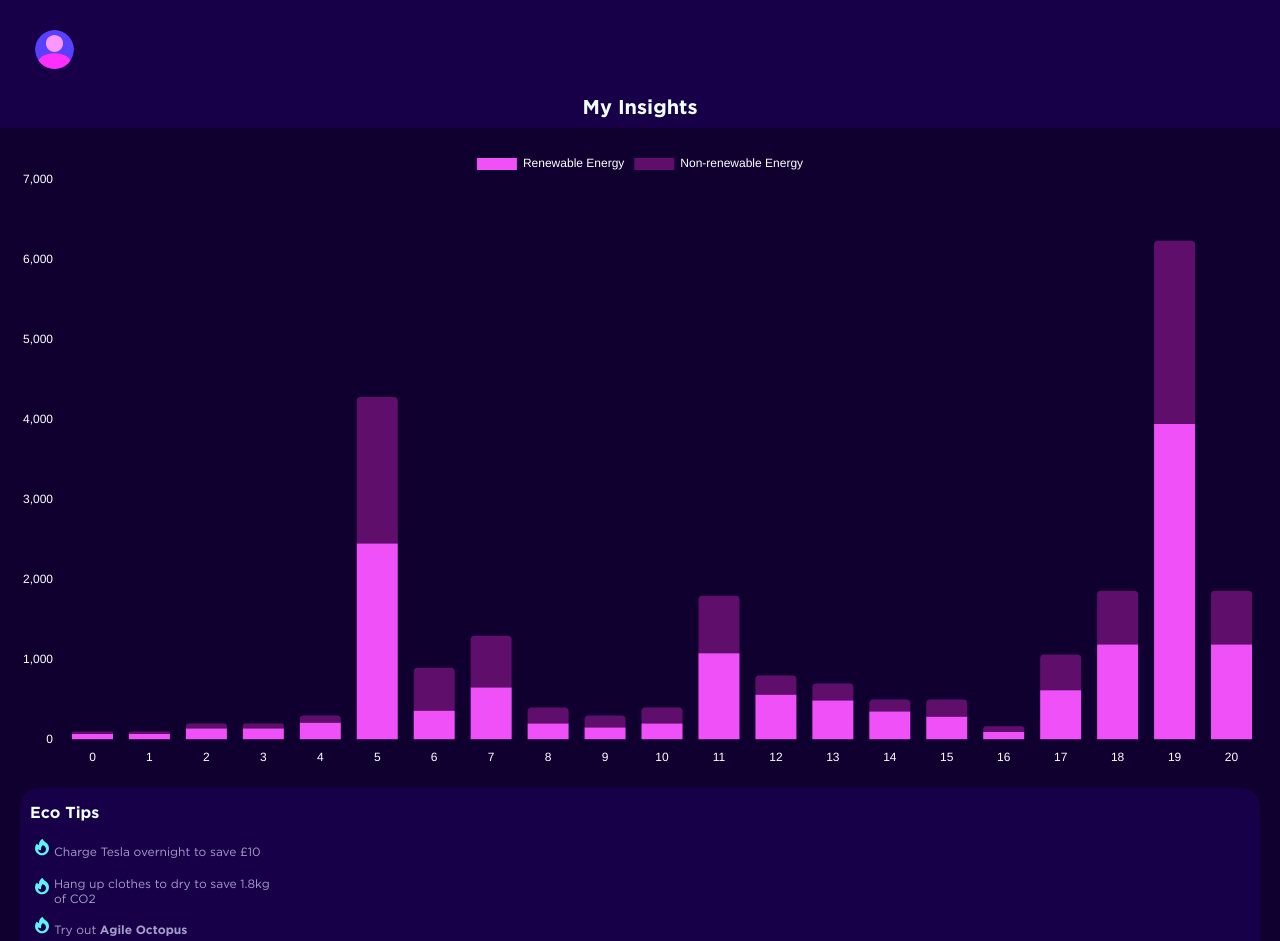
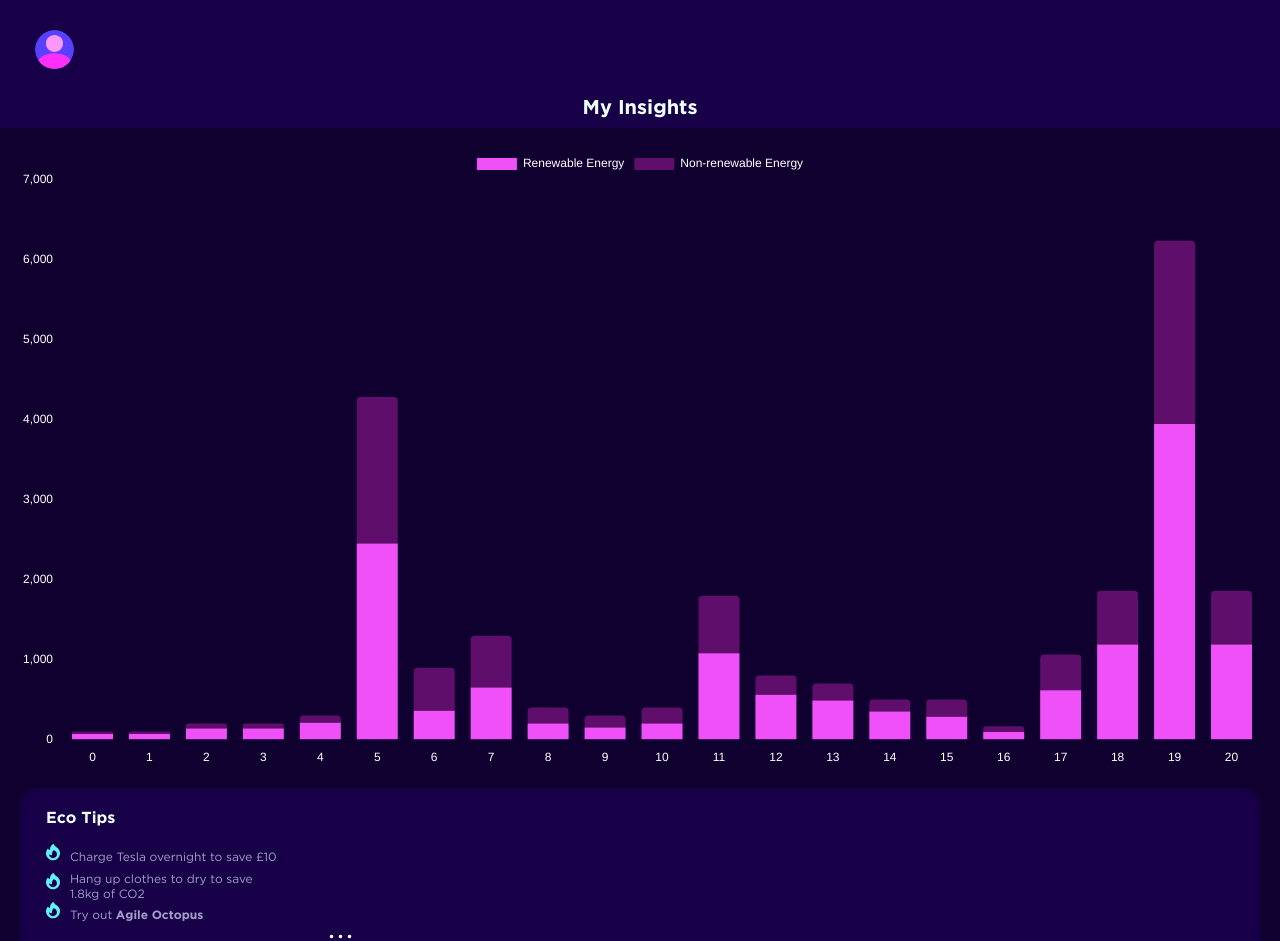
Before and after one commit to mescad/octopus-energy--project-client, a React (Create React App) app: page / in a window 1280 px wide. Shown: the top 941 px of the page. Built offline with nearby package versions, Linux system fonts and the light colour scheme.

Commit message:
style fixes to info box

```diff
--- a/src/components/Infosection/Infosection.scss
+++ b/src/components/Infosection/Infosection.scss
@@ -24,6 +24,9 @@
         font-weight:100;
         font-style: normal;
         font-size:1.6rem;
+        padding-left:1.6rem;
+        margin-bottom: 0.8rem;
+        margin-top: 2.1rem;
     }
 
   }
@@ -49,7 +52,8 @@
         list-style: none;
         width: 250px;
         text-align:left;
-        padding-left:.5rem;
+        padding-left:1.6rem;
+        margin-bottom:0;
 
         &-p{
             line-height: 1.2;
@@ -68,13 +72,13 @@
 
 
         &--icon{
-            margin-right:0.5rem;
+            margin-right:1rem;
 
         }
     }
 
     &-reclistitem{
-        padding-bottom:1rem;
+
         display:flex;
         align-items:center;
     }
@@ -107,5 +111,5 @@
     width: 100%;
     display: flex;
     justify-content: flex-end;
-    padding-bottom: 0.5rem;
+
 }
```
